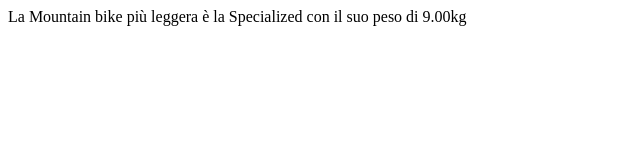
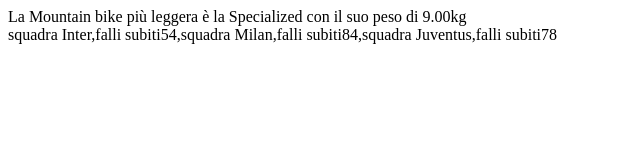
Before and after one commit to SalvatoreBrancato/js-snack-es6, a plain HTML site: page index.html in a window 1280 px wide. Shown: the whole page, without its empty margins (0-640 px from the left). Drawn offline with Linux system fonts and the light colour scheme.

Commit message:
snack2_completato

```diff
--- a/assets/main.js
+++ b/assets/main.js
@@ -26,7 +26,7 @@
 
 //destructuring object
 let {nome, peso} = bici[1]
-console.log(nome, peso)
+
 document.getElementById(`Mountain-bike`).innerHTML = `La Mountain bike più leggera è la ${nome} con il suo peso di ${peso}`
 
 
@@ -36,6 +36,46 @@
 // Generare numeri random al posto degli 0 nelle proprietà:
 // Punti fatti e falli subiti.
 // Infine usando la destrutturazione creiamo un nuovo array i cui elementi contengono solo nomi e falli subiti e stampiamo tutto in console.
+const squadre = [
+    {
+        nomeSquadra: 'Inter',
+        puntiFatti: 0,
+        falliSubiti: 0,
+    },{
+        nomeSquadra: 'Milan',
+        puntiFatti: 0,
+        falliSubiti: 0,
+    },{
+        nomeSquadra: 'Juventus',
+        puntiFatti: 0,
+        falliSubiti: 0,
+    },
+];
+
+
+for (let i = 0; i < squadre.length; i++) {
+    squadre[i].puntiFatti = Math.floor((Math.random() * 100) + 1);
+    squadre[i].falliSubiti = Math.floor((Math.random() * 100) + 1);
+}
+
+let destructuringSquadre = squadre[0]
+let {nomeSquadra, falliSubiti} = destructuringSquadre
+
+let nuovoArraySquadre = []
+
+squadre.forEach((element) => {
+    nuovoArraySquadre.push(`squadra ${element.nomeSquadra}`, `falli subiti${element.falliSubiti}`)
+})
+
+document.getElementById(`squadre`).innerHTML = `${nuovoArraySquadre}`
+
+console.log(nuovoArraySquadre)
+
+
+
+
+
+
 
 // Snack 3
 // Scrivere una funzione che accetti tre argomenti, un array e due numeri (a più piccolo di b).
--- a/index.html
+++ b/index.html
@@ -8,7 +8,11 @@
 </head>
 <body>
     <div id="Mountain-bike">
+    <!-- contenuto mountain bike piu leggere tramite js -->
+    </div>
 
+    <div id="squadre">
+        <!-- contenuto array nuovo array squadre tramite js -->
     </div>
 
 
```
